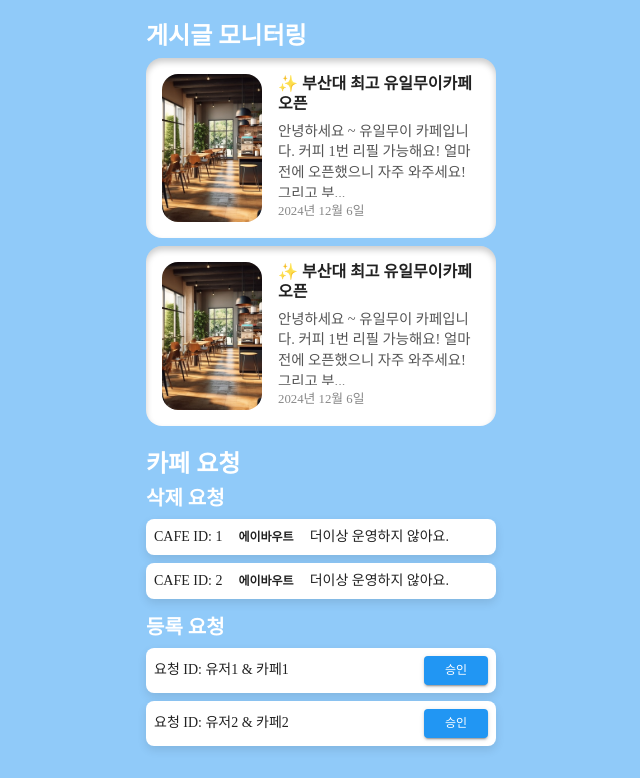
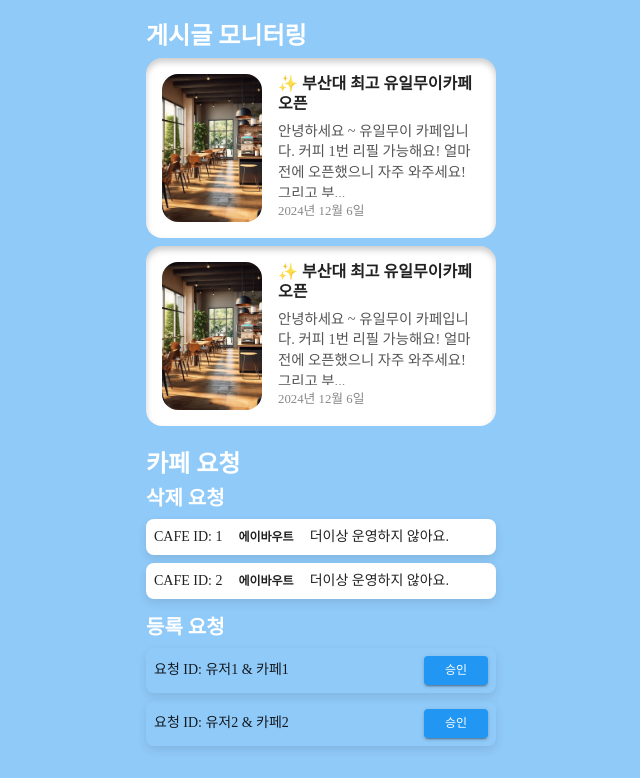
Before and after one commit to ZoJim/Boogakcong-FE, a Next.js app: page /commanger in a window 1280 px wide. Shown: the part 622-1400 px from the top of the page, without its empty margins (319-959 px from the left). Built offline with nearby package versions, Linux system fonts and the light colour scheme; no server answers; a web font is replaced by a local one.

Commit message:
feat: 카페 등록 요청

```diff
--- a/src/components/CafeRegister.tsx
+++ b/src/components/CafeRegister.tsx
@@ -1,13 +1,14 @@
 import React from 'react';
 import { Box, Typography, Button } from '@mui/material';
 import { blue } from '@mui/material/colors';
+import CafeRegisterRequest from "@/components/CafeRegisterRequest";
 
 interface CafeRegisterProps {
   requestId: string; // 요청 ID
   onApprove?: () => void; // 승인 버튼 클릭 핸들러 (선택적)
 }
 
-const CafeRegister: React.FC<CafeRegisterProps> = ({ requestId, onApprove }) => {
+const CafeRegister = ({ requestId, onApprove }:CafeRegisterProps) => {
   const handleApprove = () => {
     if (onApprove) {
       onApprove();
@@ -22,9 +23,9 @@ const CafeRegister: React.FC<CafeRegisterProps> = ({ requestId, onApprove }) =>
         display: 'flex',
         alignItems: 'center',
         justifyContent: 'space-between',
+          width:'350px',
         borderRadius: 2,
         p: 1,
-        bgcolor: 'white',
         boxShadow: '0 4px 10px rgba(0,0,0,0.1)',
         mb: 1,
       }}
```
